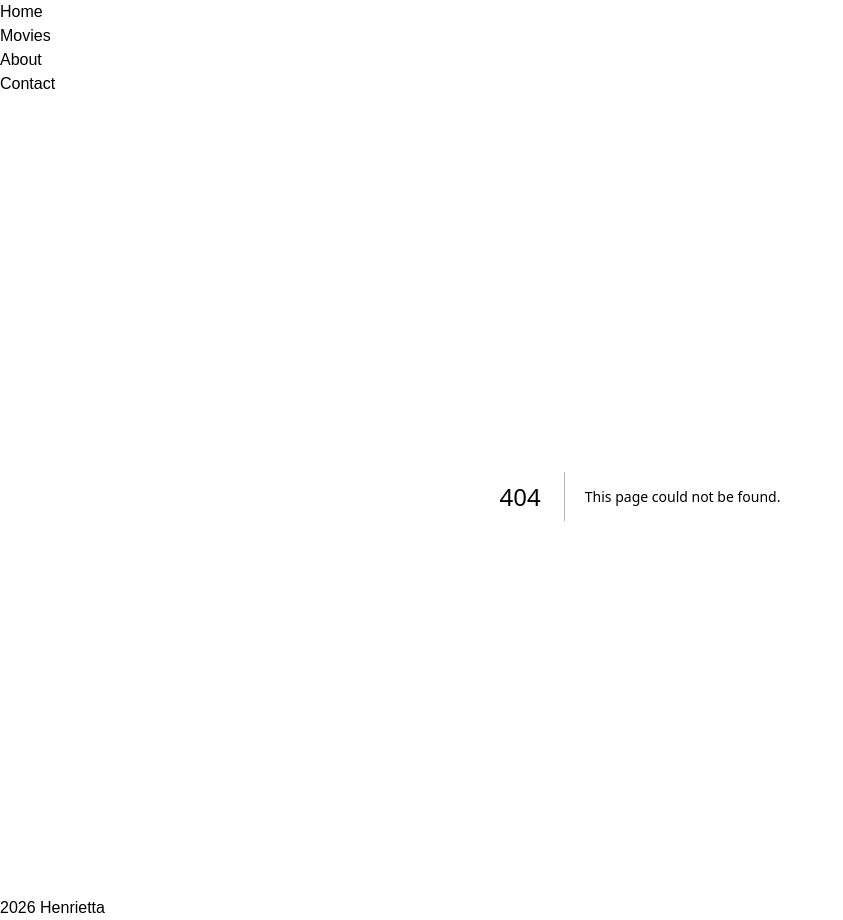
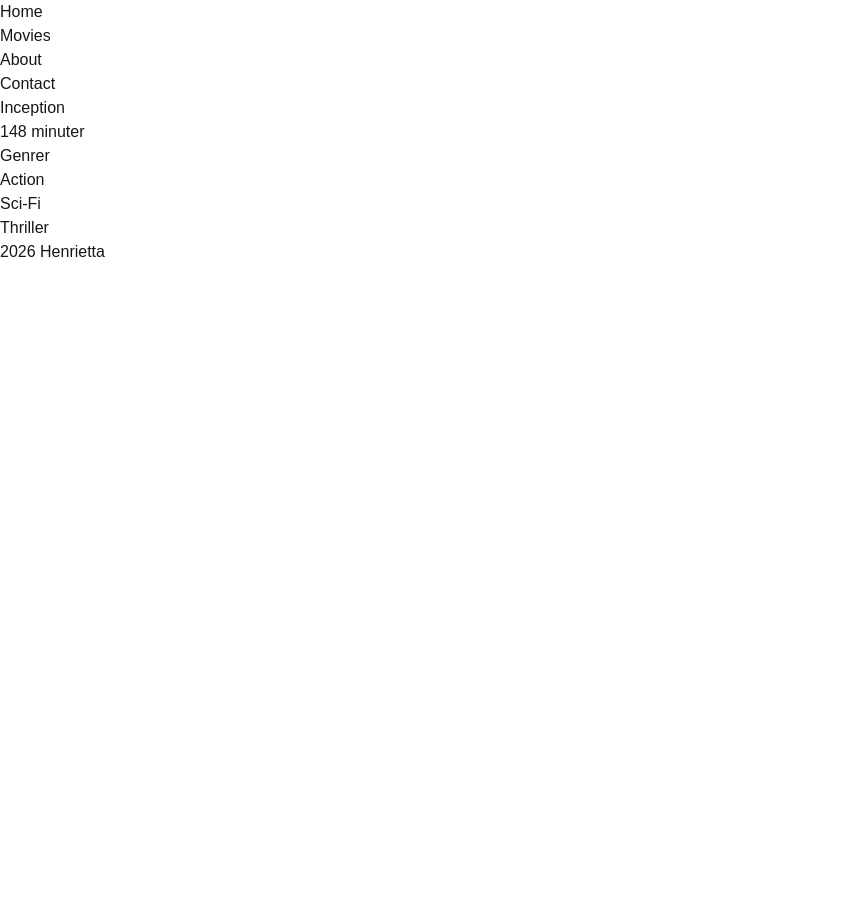
Before and after one commit to henriettajeans/movie-review, a Next.js app: page /movie/1 in a window 1280 px wide. Before the commit this address had no page. Shown: the whole page, without its empty margins (0-843 px from the left). After the commit the page ends 800 px from the top, so only its background shows below. Built offline with nearby package versions, Linux system fonts and the light colour scheme.

Commit message:
add single page to movie, add contitional rendering to display title as genre is the array of genres has only one value, if there is more than one value, display title as Genres (plural)

```diff
--- /dev/null
+++ b/src/app/movie/[id]/page.tsx
@@ -0,0 +1,30 @@
+import data from "@/data/movies.json";
+import Image from "next/image";
+
+export default async function singleMovie({ params }: { params: Promise<{ id: string }> }) {
+    const { id } = await params;
+    const singleMovie = data.items.find((movie) => movie.id === Number(id))
+    return (
+        <section>
+            <div>
+                <h3>{singleMovie?.name}</h3>
+                {/* TODO: Show minutes as hours */}
+                <span>
+                    {singleMovie?.durationMinutes} minuter
+                </span>
+                <h4>
+                    {(singleMovie?.genre?.length ?? 0) > 1 ? "Genrer" : "Genre"}
+                </h4>
+                {singleMovie?.genre.map((genre) =>
+                    <span key={genre} className="block">{genre}</span>
+                )}
+
+            </div>
+            <div>
+
+
+            </div>
+
+        </section>
+    )
+}
```
